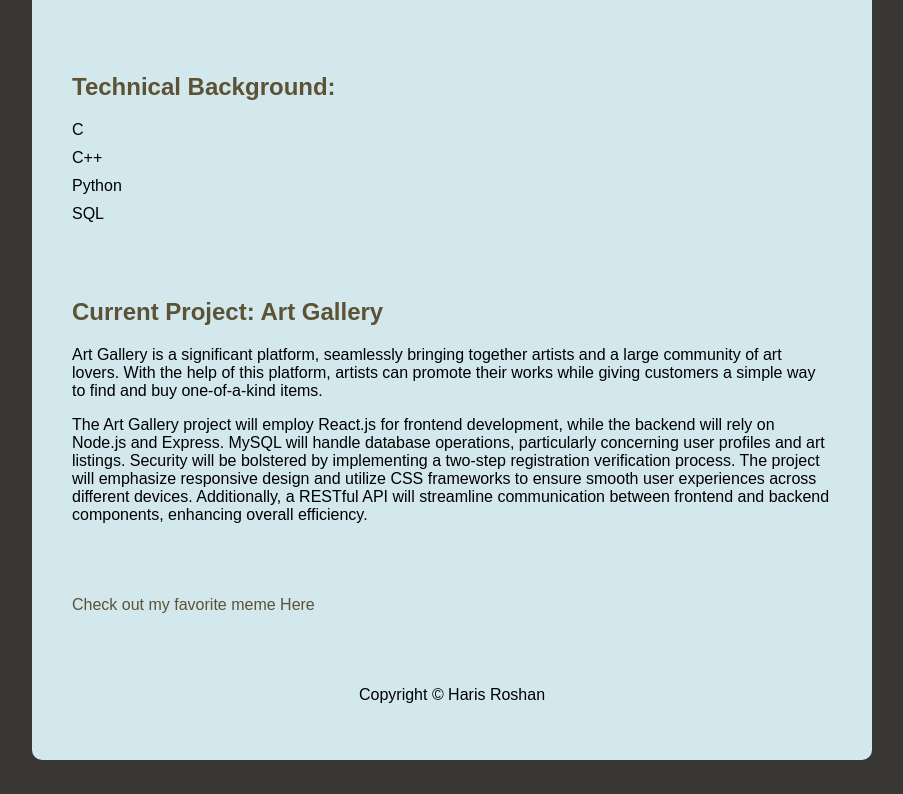
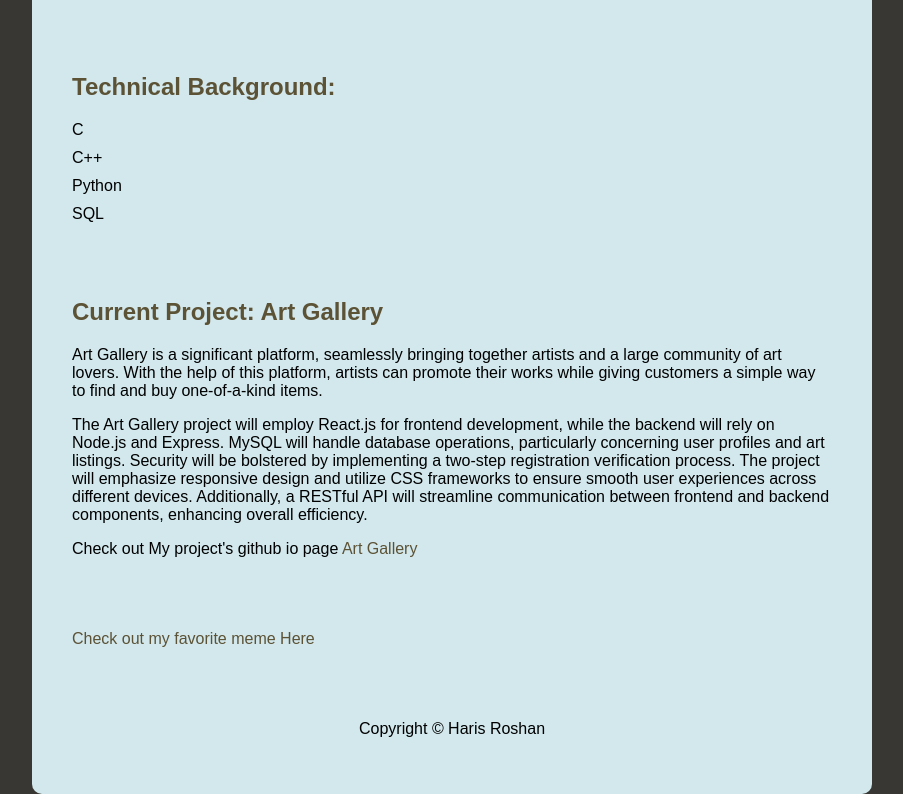
Before and after one commit to Whynotsunny5/CIS641-HW2-shaik, a plain HTML site: page index.html in a window 1280 px wide. Shown: the part 852-1646 px from the top of the page, without its empty margins (188-1091 px from the left). Before the commit the page ends 1612 px from the top, so only its background shows below. Drawn offline with Linux system fonts and the light colour scheme.

Commit message:
Update index.html

```diff
--- a/index.html
+++ b/index.html
@@ -72,6 +72,8 @@
              implementing a two-step registration verification process. The project will emphasize responsive design and utilize
               CSS frameworks to ensure smooth user experiences across different devices. Additionally, a RESTful API will
               streamline communication between frontend and backend components, enhancing overall efficiency.
+             <p>Check out My project's github io page <a href="https://whynotsunny5.github.io/GVSU-CIS641-ProjectX/">Art Gallery</a></p>
+
         </p>
         </section>
 
```
